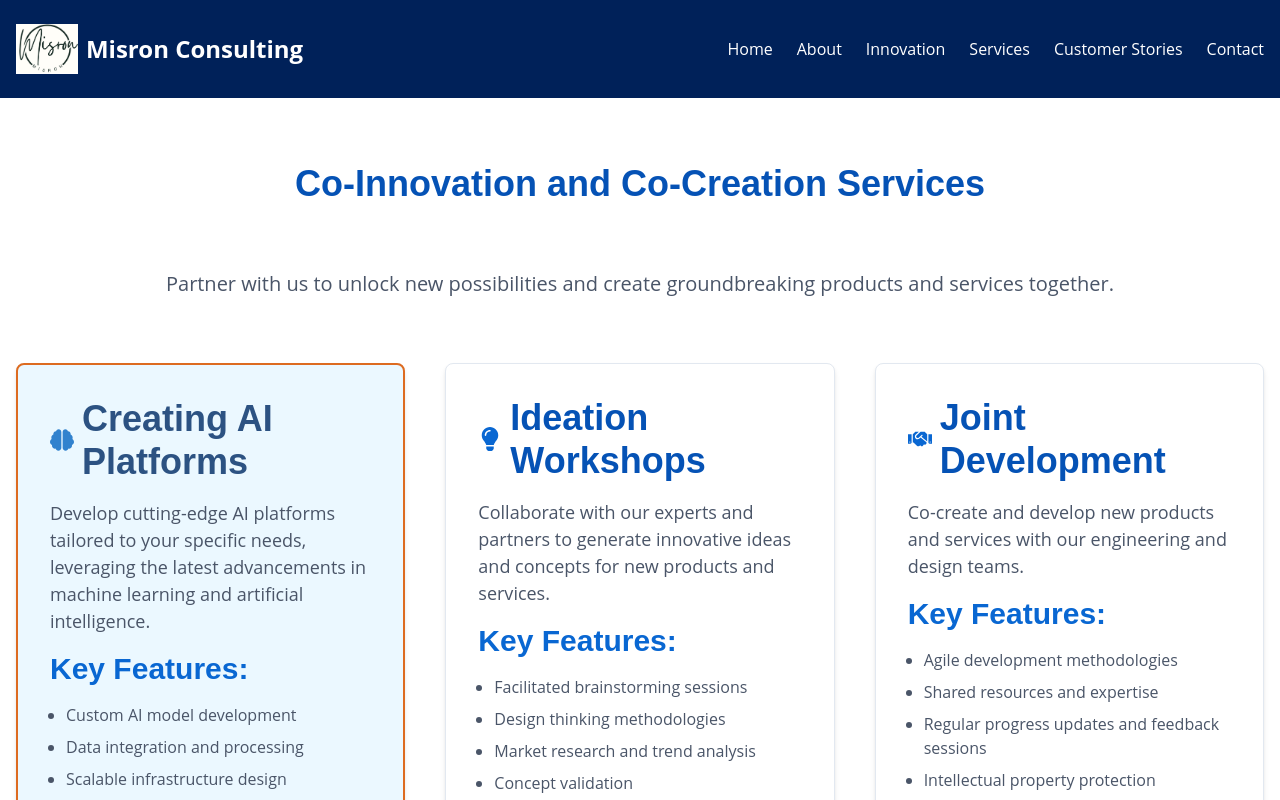
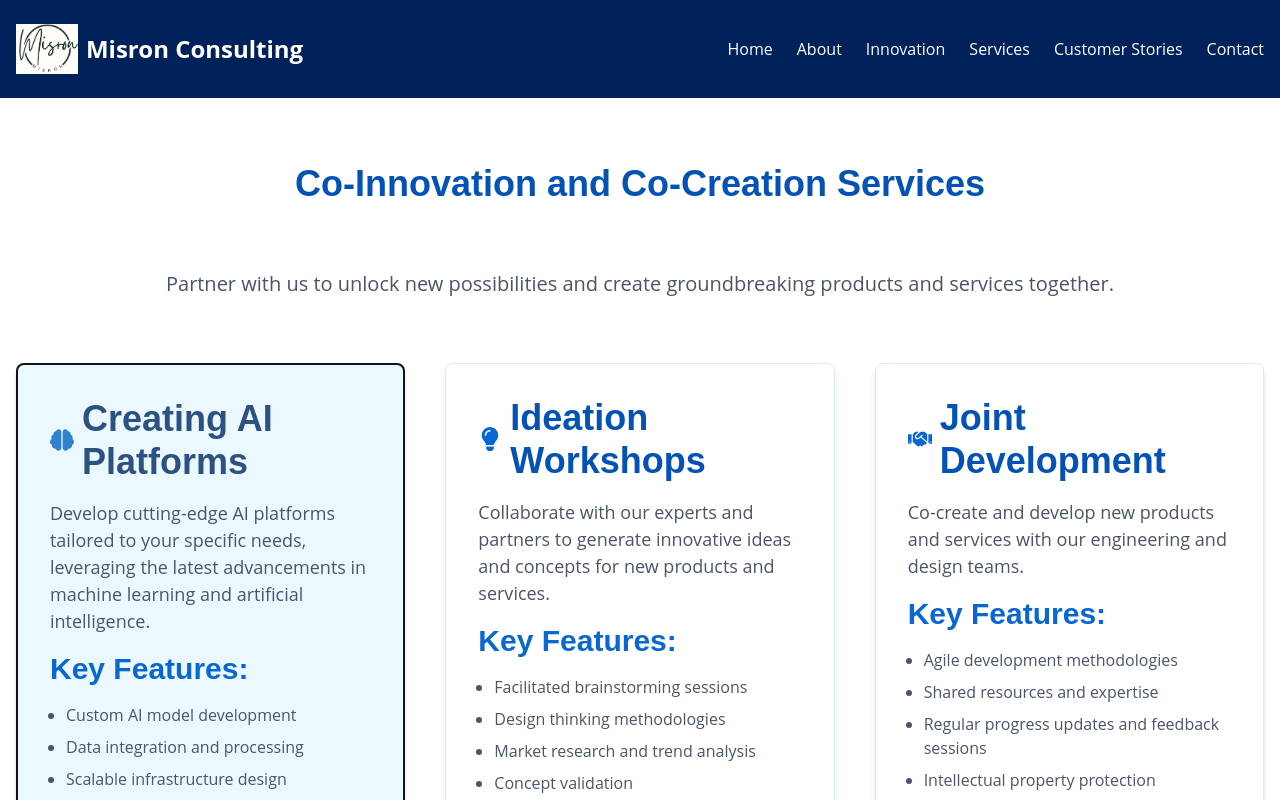
Before and after one commit to ambarishg/misron-consulting---azure, a React (Vite) app: page /coinnovationservices in a window 1280 px wide. Shown: the top 800 px of the page. Built offline with nearby package versions, Linux system fonts and the light colour scheme.

Commit message:
innovation added

```diff
--- a/src/pages/CoInnovationServices.jsx
+++ b/src/pages/CoInnovationServices.jsx
@@ -124,7 +124,7 @@ const CoInnovationServices = () => {
   const aiIconColor = useColorModeValue("blue.500", "blue.300");
 
   // Dark Orange Border Color
-  const darkOrangeBorder = useColorModeValue("orange.500", "orange.700");
+  const darkBorder = useColorModeValue("blackAlpha.900");
 
   return (
     <Container maxW="container.xl" py={{ base: 8, md: 16 }}>
@@ -151,14 +151,14 @@ const CoInnovationServices = () => {
           spacing={{ base: 6, md: 10 }}
         >
           {/* AI Platform Service */}
-                    {/* AI Platform Section */}
-                    <MotionBox
+
+            <MotionBox
             borderWidth={2} // Increased for emphasis
             borderRadius="lg"
             p={{ base: 6, md: 8 }}
             shadow="md"
             bg={aiCardBg}
-            borderColor={darkOrangeBorder} // Use the dark orange border
+            borderColor={darkBorder} // Use the dark orange border
             whileHover={{ scale: 1.03, transition: { duration: 0.2 } }}
           >
             <VStack align="start" spacing={{ base: 3, md: 4 }}>
```
